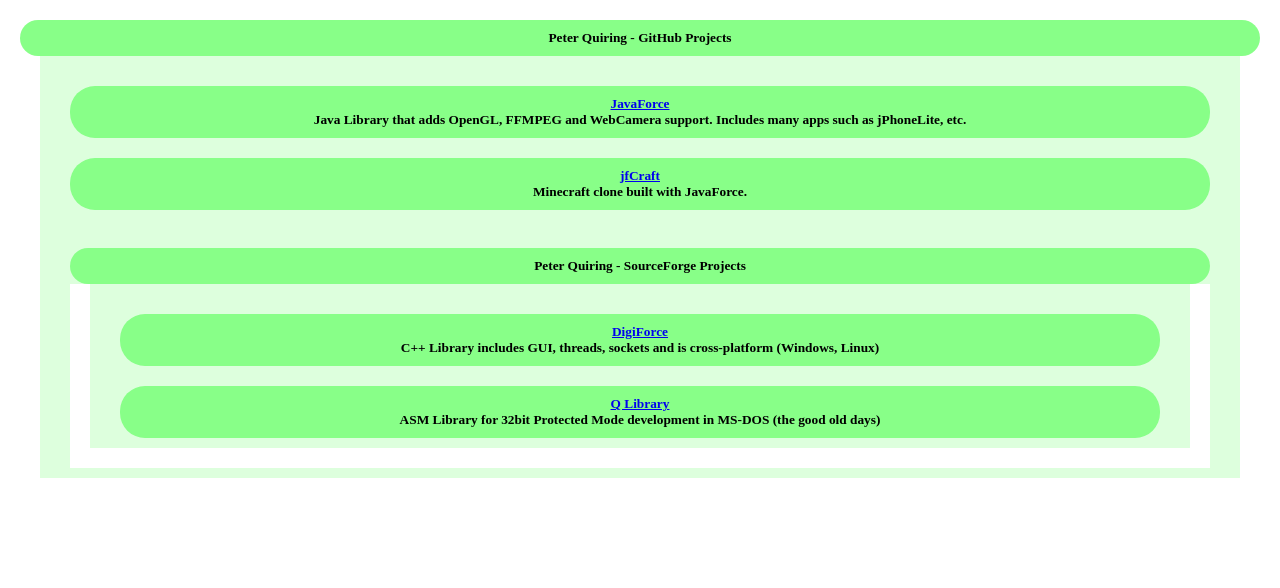
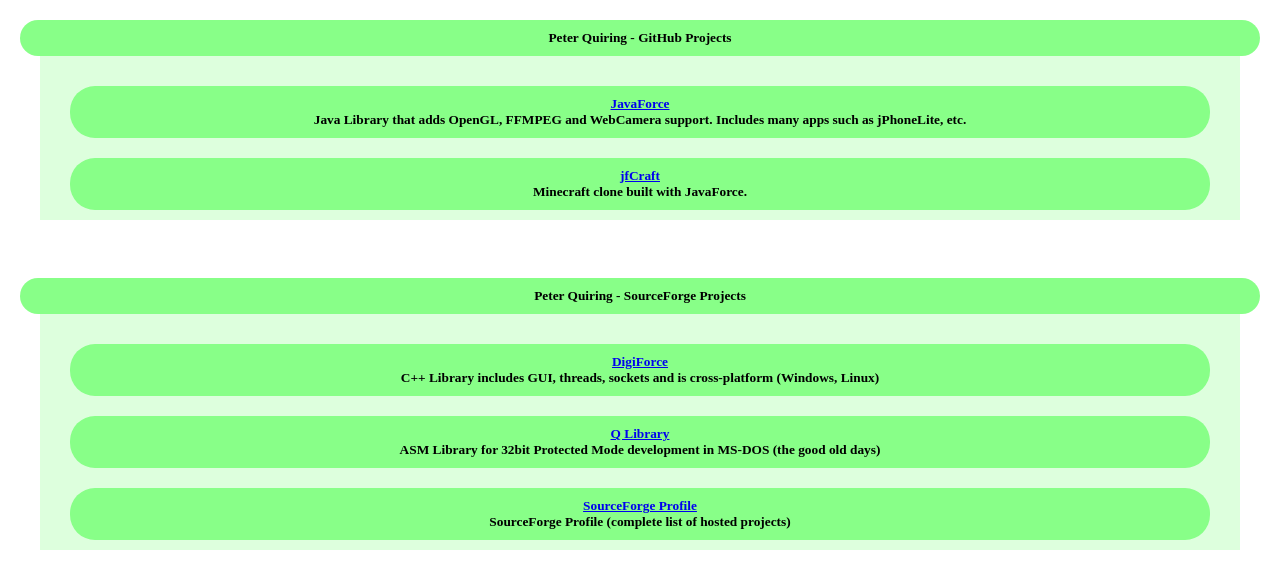
Before and after one commit to pquiring/pquiring.github.io, a plain HTML site: page index.html in a window 1280 px wide. Drawn offline with Linux system fonts and the light colour scheme.

Commit message:
add more sf links

```diff
--- a/index.html
+++ b/index.html
@@ -20,6 +20,8 @@ Java Library that adds OpenGL, FFMPEG and WebCamera support.  Includes many apps
 Minecraft clone built with JavaForce.
 </div>
 
+  </div>
+
 <br>
 
   <div class=title>
@@ -37,6 +39,11 @@ C++ Library includes GUI, threads, sockets and is cross-platform (Windows, Linux
 ASM Library for 32bit Protected Mode development in MS-DOS (the good old days)
 </div>
 
+<div class=title>
+<a href="https://sourceforge.net/u/digiboy86/profile/">SourceForge Profile</a><br>
+SourceForge Profile (complete list of hosted projects)
+</div>
+
 </center>
 
   </div>
```
